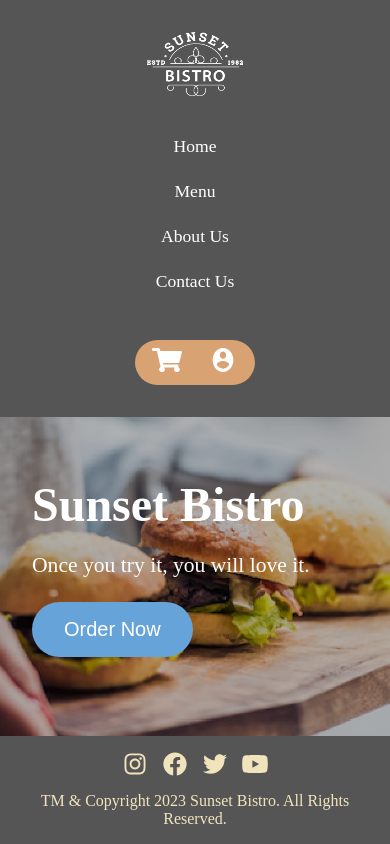
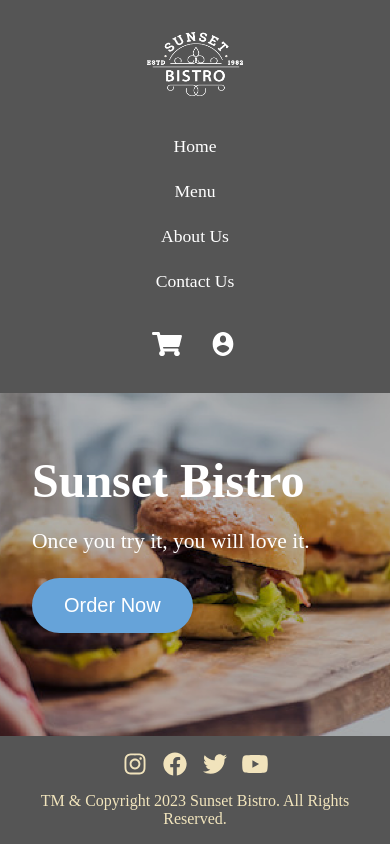
Before and after one commit to PROG1896-Capstone/capstone-frontend, a Next.js app: page / in a window 390 px wide. Built offline with nearby package versions, Linux system fonts and the light colour scheme.

Commit message:
Update header spacing

```diff
--- a/src/components/Header/header.module.css
+++ b/src/components/Header/header.module.css
@@ -18,7 +18,7 @@
   flex-direction: row;
   justify-content: center;
   align-items: center;
-  gap: 3rem;
+  gap: 1.5rem;
   margin-left: auto;
 }
 
@@ -37,9 +37,7 @@
   justify-content: center;
   align-items: center;
   gap: 1.5rem;
-  background-color: #d9a273;
   border-radius: 2rem;
-  padding: 0.5rem 1rem;
 }
 
 .link {
@@ -64,7 +62,7 @@
 @media (max-width: 700px) {
   .header {
     flex-direction: column;
-    gap: 1.5rem;
+    gap: 1.75rem;
     padding: 2rem;
   }
 
@@ -78,7 +76,11 @@
     gap: 2.5rem;
   }
 
-  .nav,
+  .nav {
+    flex-direction: column;
+    gap: 2.5rem;
+  }
+
   .text_links {
     flex-direction: column;
   }
```
